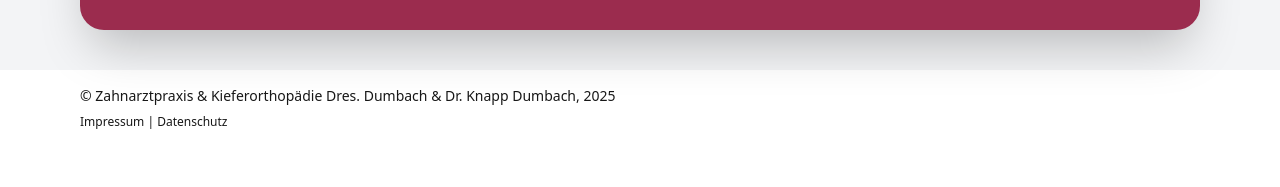
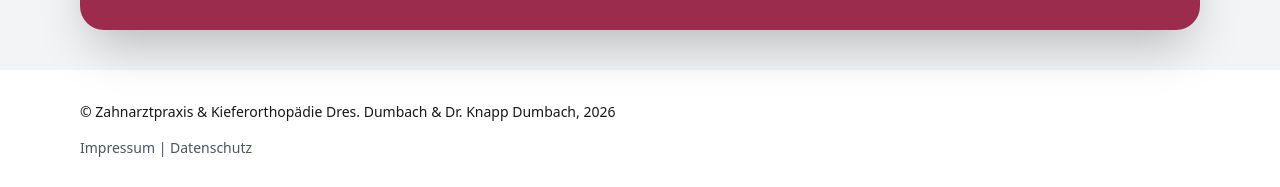
Before and after one commit to chrisknapp98/react-dentist-example, a Next.js app: page / in a window 1280 px wide. Shown: the part 1852-2039 px from the top of the page. Before the commit the page ends 1998 px from the top, so only its background shows below. Built offline with nearby package versions, Linux system fonts and the light colour scheme.

Commit message:
improve footer readability

```diff
--- a/src/app/common/footer/footer.tsx
+++ b/src/app/common/footer/footer.tsx
@@ -2,9 +2,9 @@ import Link from "next/link";
 
 export function Footer() {
     return (
-        <footer className="px-6 sm:px-20 py-4">
-            <p className="text-sm">© Zahnarztpraxis & Kieferorthopädie Dres. Dumbach & Dr. Knapp Dumbach, 2025</p>
-            <p className="text-xs mt-2">
+        <footer className="px-6 sm:px-20 py-8">
+            <p className="text-sm">© Zahnarztpraxis & Kieferorthopädie Dres. Dumbach & Dr. Knapp Dumbach, 2026</p>
+            <p className="text-sm mt-4 text-gray-600">
                 <Link href="/impressum">Impressum</Link>
                 {" | "}
                 <Link href="/datenschutz">Datenschutz</Link>
```
